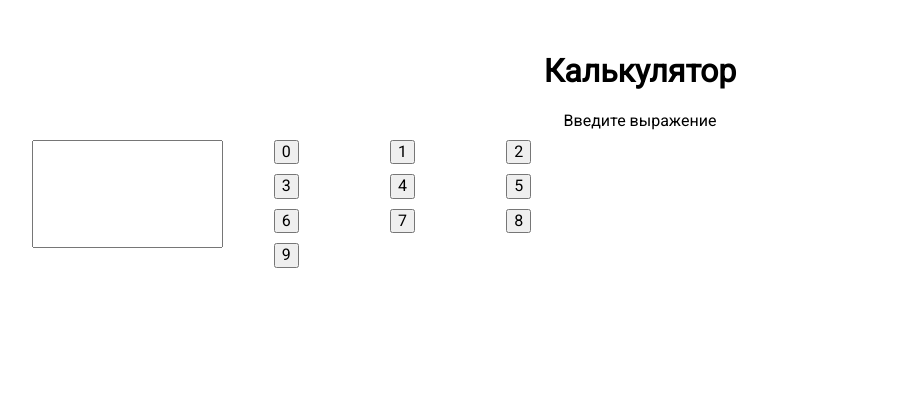
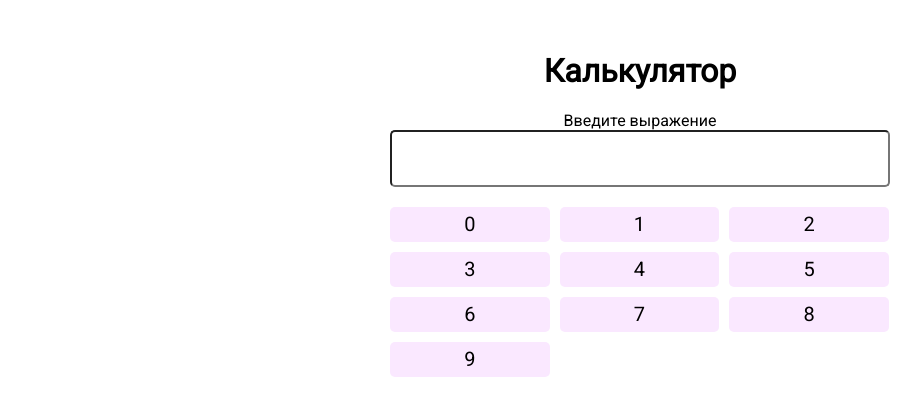
Before and after one commit to CodeOfMisanthrope/react-calculator, a React (Vite) app: page / in a window 1280 px wide. Shown: the top 416 px of the page, without its empty margins (0-921 px from the left). Built offline with nearby package versions, Linux system fonts and the light colour scheme.

Commit message:
feat: updated style

```diff
--- a/src/App.tsx
+++ b/src/App.tsx
@@ -1,21 +1,19 @@
 import {useState} from 'react';
 import style from '~/app.module.css';
-// import styleMain from '~assets/styles/main.css';
 
 function App() {
     const nums = [0, 1, 2, 3, 4, 5, 6, 7, 8, 9];
 
-
     return (
         <>
             <h1 className={style['calc__title']}>Калькулятор</h1>
-            <form className={style['calc__list']} action="">
+            <form className={style['calc__form']} action="">
                 <label htmlFor="input-number" className={style['calc__label']}>Введите выражение</label>
-                <input id="input-number" className={style['calc__input-number'] + ' ' + 'input-number'} type="number"/>
+                <input id="input-number" className={style['calc__input-number'] + ' ' + 'calc-input'} type="number"/>
                 <div className={style['calc__list']}>
                     {nums.map((num) =>
                         <div className={style['calc__item']} key={num}>
-                            <button className={style['calc__btn']}>{num}</button>
+                            <button className={style['calc__btn-num'] + ' ' + 'calc-btn'}>{num}</button>
                         </div>
                     )}
                 </div>
```
